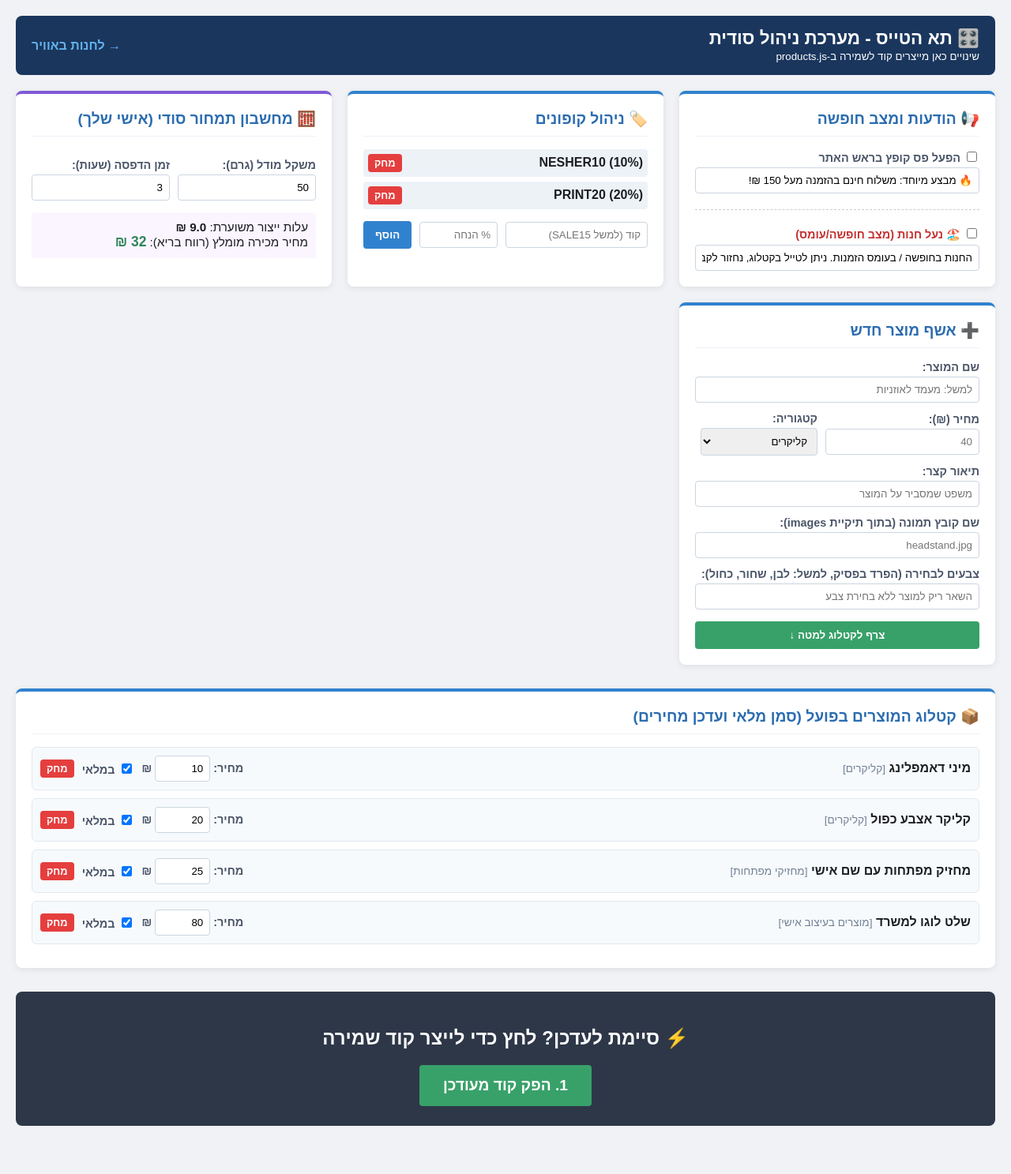
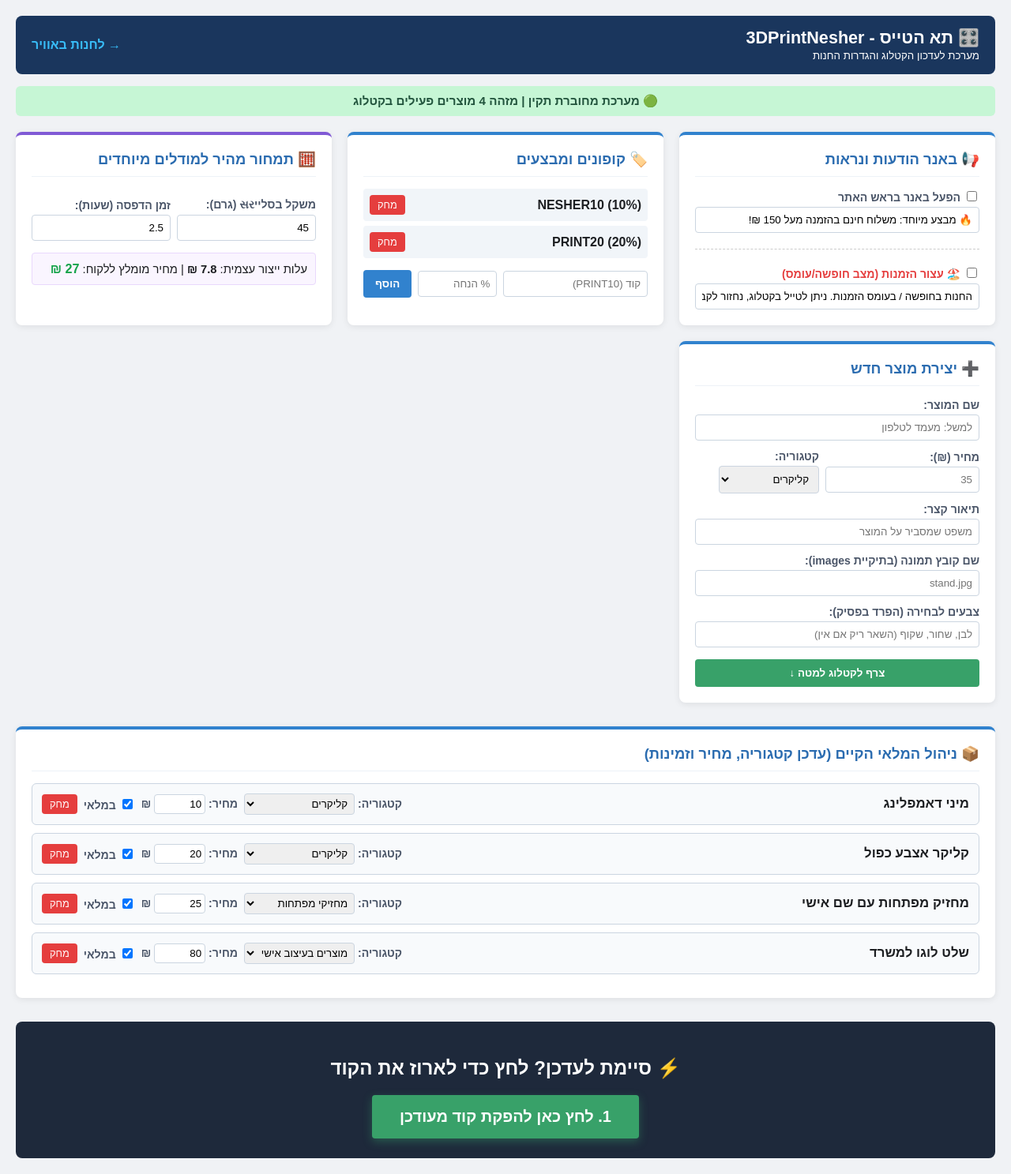
Before and after one commit to ItayU15/3DPrintNesher, a plain HTML site: page admin.html in a window 1280 px wide. Shown: the whole page at 79% size. Before the commit the page ends 1446 px from the top, so only its background shows below. Drawn offline with Linux system fonts and the light colour scheme.

Commit message:
Update admin.html

```diff
--- a/admin.html
+++ b/admin.html
@@ -3,121 +3,142 @@
 <head>
     <meta charset="UTF-8">
     <meta name="viewport" content="width=device-width, initial-scale=1.0">
-    <title>ניהול חנות - 3DPrintNesher</title>
+    <title>תא הטייס - ניהול חנות</title>
     <style>
         body { font-family: Arial, sans-serif; background-color: #f0f2f5; margin: 0; padding: 20px; color: #1c1e21; }
-        header { background: #1a365d; color: white; padding: 15px 20px; border-radius: 8px; margin-bottom: 20px; display: flex; justify-content: space-between; align-items: center;}
-        header h1 { margin: 0; font-size: 1.4em; }
+        header { background: #1a365d; color: white; padding: 15px 20px; border-radius: 8px; margin-bottom: 15px; display: flex; justify-content: space-between; align-items: center;}
+        header h1 { margin: 0; font-size: 1.35em; }
 
-        .grid { display: grid; grid-template-columns: repeat(auto-fit, minmax(320px, 1fr)); gap: 20px; margin-bottom: 30px; }
+        #status-bar { padding: 10px; border-radius: 6px; margin-bottom: 20px; text-align: center; font-weight: bold; font-size: 0.95em; }
+
+        .grid { display: grid; grid-template-columns: repeat(auto-fit, minmax(310px, 1fr)); gap: 20px; margin-bottom: 30px; }
         .card { background: white; padding: 20px; border-radius: 8px; box-shadow: 0 2px 8px rgba(0,0,0,0.08); border-top: 4px solid #3182ce; }
-        .card h2 { margin-top: 0; font-size: 1.2em; color: #2b6cb0; border-bottom: 1px solid #edf2f7; padding-bottom: 10px; }
+        .card h2 { margin-top: 0; font-size: 1.15em; color: #2b6cb0; border-bottom: 1px solid #edf2f7; padding-bottom: 10px; }
 
-        label { display: block; margin: 12px 0 4px 0; font-weight: bold; font-size: 0.9em; color: #4a5568; }
-        input[type="text"], input[type="number"], select, textarea { width: 100%; padding: 8px; border: 1px solid #cbd5e0; border-radius: 4px; box-sizing: border-box; font-family: inherit;}
+        label { display: block; margin: 12px 0 4px 0; font-weight: bold; font-size: 0.88em; color: #4a5568; }
+        input[type="text"], input[type="number"], select { width: 100%; padding: 8px; border: 1px solid #cbd5e0; border-radius: 4px; box-sizing: border-box; font-family: inherit;}
 
-        .row { display: flex; gap: 10px; align-items: center; }
-        .btn { background: #3182ce; color: white; border: none; padding: 10px 15px; border-radius: 4px; cursor: pointer; font-weight: bold; }
+        .row { display: flex; gap: 8px; align-items: center; }
+        .btn { background: #3182ce; color: white; border: none; padding: 10px 15px; border-radius: 4px; cursor: pointer; font-weight: bold; transition: all 0.2s; }
         .btn:hover { background: #2b6cb0; }
         .btn-green { background: #38a169; }
         .btn-green:hover { background: #2f855a; }
-        .btn-red { background: #e53e3e; padding: 4px 8px; font-size: 0.8em; }
+        .btn-red { background: #e53e3e; padding: 5px 10px; font-size: 0.8em; color: white; border:none; border-radius: 4px; cursor: pointer;}
 
-        .prod-item { background: #f7fafc; border: 1px solid #e2e8f0; padding: 10px; border-radius: 6px; margin-bottom: 10px; display: flex; justify-content: space-between; align-items: center; flex-wrap: wrap; gap:10px;}
+        .prod-item { background: #f8fafc; border: 1px solid #cbd5e1; padding: 12px; border-radius: 6px; margin-bottom: 10px; display: flex; justify-content: space-between; align-items: center; flex-wrap: wrap; gap:10px;}
 
-        .generator-zone { background: #2d3748; color: white; padding: 25px; border-radius: 8px; text-align: center; }
-        .generator-zone textarea { height: 180px; text-align: left; direction: ltr; font-family: monospace; background: #1a202c; color: #68d391; border: none; margin: 15px 0;}
+        .generator-zone { background: #1e293b; color: white; padding: 25px; border-radius: 8px; text-align: center; }
+        .generator-zone textarea { width: 100%; height: 220px; text-align: left; direction: ltr; font-family: monospace; background: #0f172a; color: #38bdf8; border: 2px solid #334155; border-radius: 6px; padding: 10px; box-sizing: border-box; margin: 15px 0;}
     </style>
 </head>
 <body>
 
     <header>
         <div>
-            <h1>🎛️ תא הטייס - מערכת ניהול סודית</h1>
-            <small>שינויים כאן מייצרים קוד לשמירה ב-products.js</small>
+            <h1>🎛️ תא הטייס - 3DPrintNesher</h1>
+            <small>מערכת לעדכון הקטלוג והגדרות החנות</small>
         </div>
-        <a href="index.html" target="_blank" style="color:#63b3ed; text-decoration:none; font-weight:bold;">→ לחנות באוויר</a>
+        <a href="index.html" target="_blank" style="color:#38bdf8; text-decoration:none; font-weight:bold;">→ לחנות באוויר</a>
     </header>
+
+    <div id="status-bar" style="display: none;"></div>
 
     <div class="grid">
         <div class="card">
-            <h2>📢 הודעות ומצב חופשה</h2>
-            <label><input type="checkbox" id="ann-active"> הפעל פס קופץ בראש האתר</label>
-            <input type="text" id="ann-text" placeholder="טקסט להכרזה...">
+            <h2>📢 באנר הודעות ונראות</h2>
+            <label><input type="checkbox" id="ann-active"> הפעל באנר בראש האתר</label>
+            <input type="text" id="ann-text" placeholder="למשל: משלוחים חינם לנשר והסביבה">
 
             <hr style="margin: 20px 0; border:0; border-top:1px dashed #ccc;">
 
-            <label style="color:#c53030;"><input type="checkbox" id="vac-active"> 🏖️ נעל חנות (מצב חופשה/עומס)</label>
-            <input type="text" id="vac-msg" placeholder="הודעה שתופיע ללקוחות...">
+            <label style="color:#e53e3e;"><input type="checkbox" id="vac-active"> 🏖️ עצור הזמנות (מצב חופשה/עומס)</label>
+            <input type="text" id="vac-msg" placeholder="הודעה ללקוחות בזמן שהאתר נעול">
         </div>
 
         <div class="card">
-            <h2>🏷️ ניהול קופונים</h2>
+            <h2>🏷️ קופונים ומבצעים</h2>
             <div id="coupons-list"></div>
             <div class="row" style="margin-top:15px;">
-                <input type="text" id="new-coup-code" placeholder="קוד (למשל SALE15)" style="flex:2;">
+                <input type="text" id="new-coup-code" placeholder="קוד (PRINT10)" style="flex:2;">
                 <input type="number" id="new-coup-val" placeholder="% הנחה" style="flex:1;">
                 <button class="btn" onclick="addCoupon()">הוסף</button>
             </div>
         </div>
 
         <div class="card" style="border-top-color: #805ad5;">
-            <h2>🧮 מחשבון תמחור סודי (אישי שלך)</h2>
+            <h2>🧮 תמחור מהיר למודלים מיוחדים</h2>
             <div class="row">
-                <div><label>משקל מודל (גרם):</label><input type="number" id="calc-g" value="50" oninput="calcPrint()"></div>
-                <div><label>זמן הדפסה (שעות):</label><input type="number" id="calc-h" value="3" oninput="calcPrint()"></div>
+                <div><label>משקל בסלייસર (גרם):</label><input type="number" id="calc-g" value="45" oninput="calcPrint()"></div>
+                <div><label>זמן הדפסה (שעות):</label><input type="number" id="calc-h" value="2.5" oninput="calcPrint()"></div>
             </div>
-            <div id="calc-res" style="margin-top:15px; background:#faf5ff; padding:10px; border-radius:4px; font-size:0.95em;"></div>
+            <div id="calc-res" style="margin-top:15px; background:#faf5ff; padding:10px; border-radius:4px; font-size:0.92em; border:1px solid #e9d8fd;"></div>
         </div>
 
         <div class="card">
-            <h2>➕ אשף מוצר חדש</h2>
-            <label>שם המוצר:</label><input type="text" id="wiz-name" placeholder="למשל: מעמד לאוזניות">
+            <h2>➕ יצירת מוצר חדש</h2>
+            <label>שם המוצר:</label><input type="text" id="wiz-name" placeholder="למשל: מעמד לטלפון">
             <div class="row">
-                <div><label>מחיר (₪):</label><input type="number" id="wiz-price" placeholder="40"></div>
+                <div><label>מחיר (₪):</label><input type="number" id="wiz-price" placeholder="35"></div>
                 <div>
                     <label>קטגוריה:</label>
                     <select id="wiz-cat">
-                        <option>קליקרים</option><option>מחזיקי מפתחות</option><option>חלקים נעים</option><option>מיוחדים</option><option>מוצרים בעיצוב אישי</option>
+                        <option value="קליקרים">קליקרים</option>
+                        <option value="מחזיקי מפתחות">מחזיקי מפתחות</option>
+                        <option value="חלקים נעים">חלקים נעים</option>
+                        <option value="מיוחדים">מיוחדים</option>
+                        <option value="מוצרים בעיצוב אישי">עיצוב אישי</option>
                     </select>
                 </div>
             </div>
             <label>תיאור קצר:</label><input type="text" id="wiz-desc" placeholder="משפט שמסביר על המוצר">
-            <label>שם קובץ תמונה (בתוך תיקיית images):</label><input type="text" id="wiz-img" placeholder="headstand.jpg">
-
-            <label>צבעים לבחירה (הפרד בפסיק, למשל: לבן, שחור, כחול):</label>
-            <input type="text" id="wiz-pcolors" placeholder="השאר ריק למוצר ללא בחירת צבע">
-
+            <label>שם קובץ תמונה (בתיקיית images):</label><input type="text" id="wiz-img" placeholder="stand.jpg">
+            <label>צבעים לבחירה (הפרד בפסיק):</label><input type="text" id="wiz-pcolors" placeholder="לבן, שחור, שקוף (השאר ריק אם אין)">
             <button class="btn btn-green" style="width:100%; margin-top:15px;" onclick="createProductFromWizard()">צרף לקטלוג למטה ↓</button>
         </div>
     </div>
 
     <div class="card" style="margin-bottom: 30px;">
-        <h2>📦 קטלוג המוצרים בפועל (סמן מלאי ועדכן מחירים)</h2>
+        <h2>📦 ניהול המלאי הקיים (עדכן קטגוריה, מחיר וזמינות)</h2>
         <div id="catalog-editor-list"></div>
     </div>
 
-    <div class="generator-zone">
-        <h2>⚡ סיימת לעדכן? לחץ כדי לייצר קוד שמירה</h2>
-        <button class="btn btn-green" style="font-size:1.2em; padding:15px 30px;" onclick="generateExport()">1. הפק קוד מעודכן</button>
+    <div class="generator-zone" id="export-zone">
+        <h2>⚡ סיימת לעדכן? לחץ כדי לארוז את הקוד</h2>
+        <button id="generate-btn" class="btn btn-green" style="font-size:1.25em; padding:16px 35px; box-shadow: 0 4px 12px rgba(56,161,105,0.4);" onclick="generateExport()">
+            1. לחץ כאן להפקת קוד מעודכן
+        </button>
 
-        <div id="copy-section" style="display:none;">
+        <div id="copy-section" style="display:none; margin-top: 20px;">
             <textarea id="export-code-area" readonly></textarea>
-            <br>
-            <button class="btn" style="background:#ecc94b; color:#000; font-size:1.1em;" onclick="copyCode()">2. העתיק קוד ללוח</button>
-            <p style="font-size:0.9em; color:#a0aec0; margin-top:10px;">לאחר ההעתקה: פתח בגיטהאב את products.js -> ערוך -> הדבק במקום הקיים -> שמור!</p>
+            <button class="btn" style="background:#f59e0b; color:#000; font-size:1.15em; padding: 12px 25px;" onclick="copyCode()">
+                📋 2. העתיק קוד מוכן ללוח
+            </button>
+            <p style="font-size:0.85em; color:#94a3b8; margin-top:10px;">
+                פתחת בגיטהאב את products.js -> הדבק על הקיים -> לחץ Commit!
+            </p>
         </div>
     </div>
 
     <script src="products.js"></script>
     <script>
+        const CATEGORIES = ["קליקרים", "מחזיקי מפתחות", "חלקים נעים", "מיוחדים", "מוצרים בעיצוב אישי"];
         let currSettings, currProducts;
 
         function initAdmin() {
-            if (typeof catalogProducts === 'undefined') {
-                alert("שגיאה קריטית: קובץ products.js לא הצליח להיטען.");
+            const statusBar = document.getElementById('status-bar');
+            statusBar.style.display = 'block';
+
+            if (typeof catalogProducts === 'undefined' || typeof storeSettings === 'undefined') {
+                statusBar.style.background = '#fed7d7';
+                statusBar.style.color = '#9b2c2c';
+                statusBar.innerHTML = '🚨 שגיאה: קובץ הנתונים products.js לא נטעון בהצלחה. ודא ששמרת אותו בשלב הקודם!';
                 return;
             }
+
+            statusBar.style.background = '#c6f6d5';
+            statusBar.style.color = '#22543d';
+            statusBar.innerHTML = `🟢 מערכת מחוברת תקין | מזהה ${catalogProducts.length} מוצרים פעילים בקטלוג`;
+
             currSettings = JSON.parse(JSON.stringify(storeSettings));
             currProducts = JSON.parse(JSON.stringify(catalogProducts));
 
@@ -136,9 +157,9 @@
             wrap.innerHTML = '';
             currSettings.coupons.forEach((c, idx) => {
                 wrap.innerHTML += `
-                    <div class="row" style="margin-bottom:6px; background:#edf2f7; padding:6px; border-radius:4px;">
+                    <div class="row" style="margin-bottom:6px; background:#f1f5f9; padding:8px; border-radius:4px;">
                         <strong style="flex:1;">${c.code} (${c.discountPercent}%)</strong>
-                        <button class="btn btn-red" onclick="removeCoupon(${idx})">מחק</button>
+                        <button class="btn-red" onclick="removeCoupon(${idx})">מחק</button>
                     </div>`;
             });
         }
@@ -155,21 +176,49 @@
 
         function removeCoupon(idx) { currSettings.coupons.splice(idx, 1); renderCoupons(); }
 
-        // כאן היה הבאג - תוקן ל-${idx}
         function renderCatalogEditor() {
             const wrap = document.getElementById('catalog-editor-list');
             wrap.innerHTML = '';
-            currProducts.forEach((p, idx) => {
+
+            currProducts.forEach(p => {
+                const catOptions = CATEGORIES.map(cat =>
+                    `<option value="${cat}" ${p.category === cat ? 'selected' : ''}>${cat}</option>`
+                ).join('');
+
                 wrap.innerHTML += `
                     <div class="prod-item">
-                        <div><strong>${p.name}</strong> <span style="color:#718096; font-size:0.85em;">[${p.category}]</span></div>
-                        <div class="row">
-                            <label style="margin:0;">מחיר: <input type="number" value="${p.price}" style="width:70px" oninput="currProducts[${idx}].price=Number(this.value)"> ₪</label>
-                            <label style="margin:0;"><input type="checkbox" ${p.inStock ? 'checked':''} onchange="currProducts[${idx}].inStock=this.checked"> במלאי</label>
-                            <button class="btn btn-red" onclick="currProducts.splice(${idx},1); renderCatalogEditor();">מחק</button>
+                        <div style="flex: 1; min-width: 140px;">
+                            <strong style="font-size:1.05em;">${p.name}</strong>
+                        </div>
+                        <div class="row" style="flex-wrap: wrap;">
+                            <label style="margin:0;">קטגוריה:
+                                <select style="width: auto; padding:4px;" onchange="updateProductField('${p.id}', 'category', this.value)">
+                                    ${catOptions}
+                                </select>
+                            </label>
+
+                            <label style="margin:0;">מחיר:
+                                <input type="number" value="${p.price}" style="width:65px; padding:4px;" oninput="updateProductField('${p.id}', 'price', Number(this.value))"> ₪
+                            </label>
+
+                            <label style="margin:0; cursor:pointer;">
+                                <input type="checkbox" ${p.inStock ? 'checked':''} onchange="updateProductField('${p.id}', 'inStock', this.checked)"> במלאי
+                            </label>
+
+                            <button class="btn-red" onclick="deleteProductById('${p.id}')">מחק</button>
                         </div>
                     </div>`;
             });
+        }
+
+        function updateProductField(prodId, field, value) {
+            const prod = currProducts.find(p => p.id === prodId);
+            if (prod) prod[field] = value;
+        }
+
+        function deleteProductById(prodId) {
+            currProducts = currProducts.filter(p => p.id !== prodId);
+            renderCatalogEditor();
         }
 
         function createProductFromWizard() {
@@ -187,22 +236,15 @@
                 inStock: true
             };
 
-            const colors = document.getElementById('wiz-pcolors').value.split(',').map(s=>s.trim()).filter(s=>s);
-            if(colors.length > 0) {
-                newObj.colors = { primary: colors };
-            }
+            const colorsStr = document.getElementById('wiz-pcolors').value;
+            const colors = colorsStr ? colorsStr.split(',').map(s=>s.trim()).filter(s=>s) : [];
+            if(colors.length > 0) newObj.colors = { primary: colors };
 
             currProducts.push(newObj);
             renderCatalogEditor();
 
-            // איפוס השדות באשף
-            document.getElementById('wiz-name').value = '';
-            document.getElementById('wiz-price').value = '';
-            document.getElementById('wiz-desc').value = '';
-            document.getElementById('wiz-img').value = '';
-            document.getElementById('wiz-pcolors').value = '';
-
-            alert(`"${name}" נוסף לקטלוג למטה! לחץ על הפקת קוד כדי לשמור אותו לתמיד.`);
+            ['wiz-name', 'wiz-price', 'wiz-desc', 'wiz-img', 'wiz-pcolors'].forEach(id => document.getElementById(id).value = '');
+            alert(`"${name}" נוסף בהצלחה לרשימת הקטלוג למטה!`);
         }
 
         function calcPrint() {
@@ -211,29 +253,45 @@
             const cost = (g * 0.09) + (h * 1.5);
             const sell = cost * 3.5;
             document.getElementById('calc-res').innerHTML = `
-                עלות ייצור משוערת: <b>${cost.toFixed(1)} ₪</b><br>
-                מחיר מכירה מומלץ (רווח בריא): <b style="color:#2f855a; font-size:1.15em;">${Math.round(sell)} ₪</b>
+                עלות ייצור עצמית: <b>${cost.toFixed(1)} ₪</b> | מחיר מומלץ ללקוח: <b style="color:#16a34a; font-size:1.1em;">${Math.round(sell)} ₪</b>
             `;
         }
 
         function generateExport() {
-            currSettings.announcement.active = document.getElementById('ann-active').checked;
-            currSettings.announcement.text = document.getElementById('ann-text').value.trim();
-            currSettings.vacationMode.active = document.getElementById('vac-active').checked;
-            currSettings.vacationMode.message = document.getElementById('vac-msg').value.trim();
+            const btn = document.getElementById('generate-btn');
+            const copyZone = document.getElementById('copy-section');
+            const textArea = document.getElementById('export-code-area');
 
-            const output = `const storeSettings = ${JSON.stringify(currSettings, null, 2)};\n\nconst catalogProducts = ${JSON.stringify(currProducts, null, 2)};`;
+            // אפקט לחיצה פיזי
+            btn.innerText = "⏳ אורז נתונים...";
+            btn.style.backgroundColor = "#eab308";
 
-            document.getElementById('export-code-area').value = output;
-            document.getElementById('copy-section').style.display = 'block';
-            document.getElementById('copy-section').scrollIntoView({behavior: 'smooth'});
+            setTimeout(() => {
+                currSettings.announcement.active = document.getElementById('ann-active').checked;
+                currSettings.announcement.text = document.getElementById('ann-text').value.trim();
+                currSettings.vacationMode.active = document.getElementById('vac-active').checked;
+                currSettings.vacationMode.message = document.getElementById('vac-msg').value.trim();
+
+                const output = `const storeSettings = ${JSON.stringify(currSettings, null, 2)};\n\nconst catalogProducts = ${JSON.stringify(currProducts, null, 2)};`;
+
+                textArea.value = output;
+                copyZone.style.display = 'block';
+
+                btn.innerText = "✅ הקוד עודכן בהצלחה למטה! (לחץ שוב אם שינית שוב)";
+                btn.style.backgroundColor = "#16a34a";
+
+                // פלאש ירוק על תיבת הטקסט להסבת תשומת לב
+                textArea.style.outline = "4px solid #4ade80";
+                setTimeout(() => { textArea.style.outline = "none"; }, 700);
+
+            }, 250);
         }
 
         function copyCode() {
             const area = document.getElementById('export-code-area');
             area.select();
             navigator.clipboard.writeText(area.value);
-            alert("הקוד הועתק! עכשיו הדבק אותו בתוך products.js בגיטהאב ושמור.");
+            alert("הקוד הועתק! פתח בגיטהאב את products.js והדבק.");
         }
 
         window.onload = initAdmin;
```
